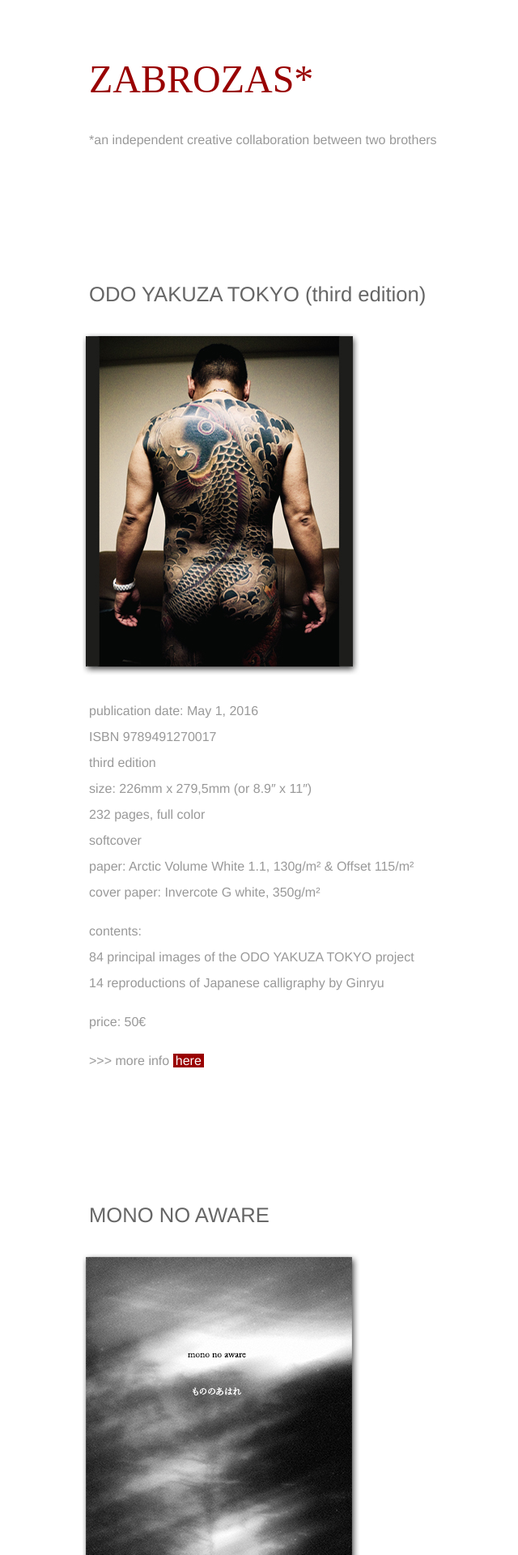
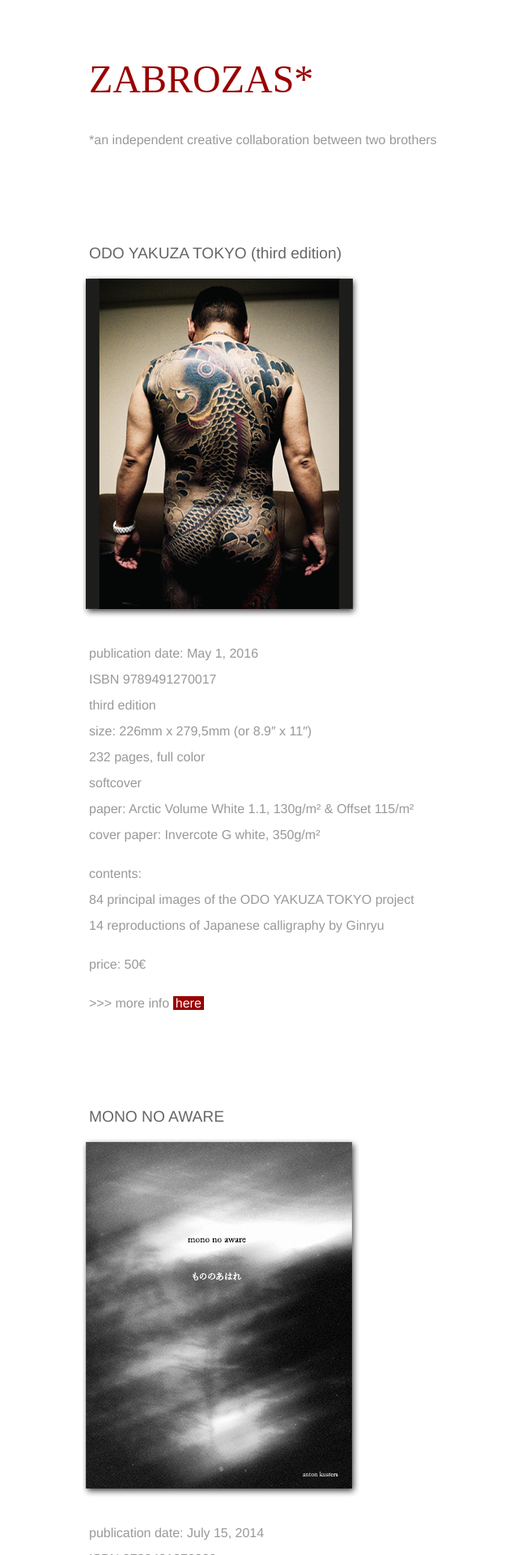
Before and after one commit to antonkusters/zabrozas.github.io, a Jekyll site: the page built from index.html, in a window 1280 px wide. Shown: the top 1920 px of the page at 81% size, without its empty margins (18-658 px from the left). Built offline with Jekyll 4.4.1, drawn with Linux system fonts in a browser that asks for light colours; some web fonts are replaced.

Commit message:
h2 sizes

```diff
--- a/css/main.css
+++ b/css/main.css
@@ -21,9 +21,9 @@ h1 {
 }
 h2 {
     padding-top: 5em;
-    font-size: 1.6em;
+    font-size: 1.2em;
     font-weight: 100;
-    line-height: 2em;
+    line-height: 1.2em;
     color: #666;
 }
 p {
```
